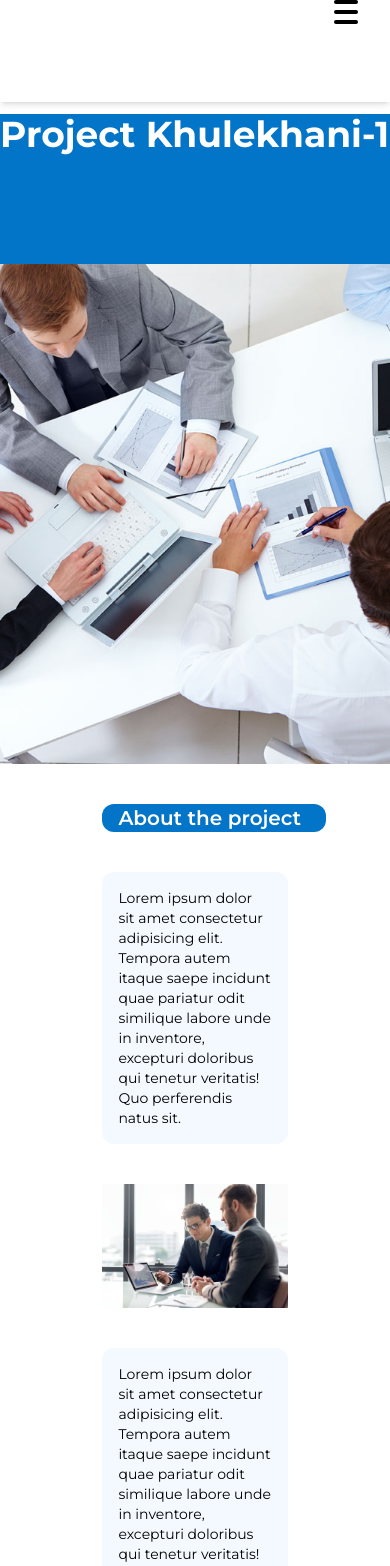
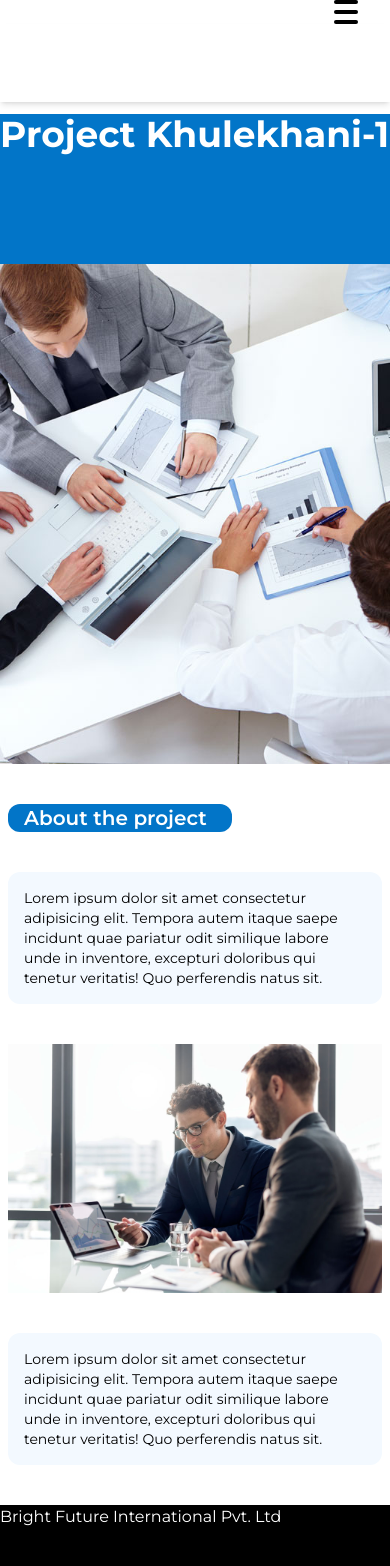
Before and after one commit to 10Dipesh/bfi-web, a Next.js app: page /projectDescription/1 in a window 390 px wide. Shown: the top 1566 px of the page. Built offline with nearby package versions, Linux system fonts and the light colour scheme.

Commit message:
basic alignments

```diff
--- a/src/pages/projectDescription/[id].tsx
+++ b/src/pages/projectDescription/[id].tsx
@@ -19,7 +19,7 @@ const ProjectsDescription: React.FC<IProps> = ({ project }) => {
               <img src={project?.image_1} alt="" className="h-[500px] w-[1250px] object-cover"/>
             </div>
           </section>
-          <section className="mx-[6.4rem]">
+          <section className=" mx-2 md:mx-[6.4rem]">
           <h2 className="text-xl font-semibold bg-primary text-white w-56 px-4 rounded-xl mt-10">
             About the project
           </h2>
```
